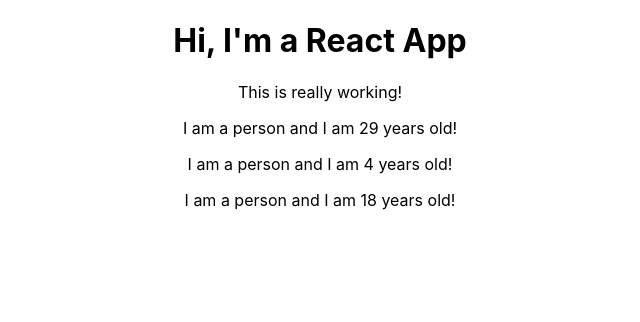
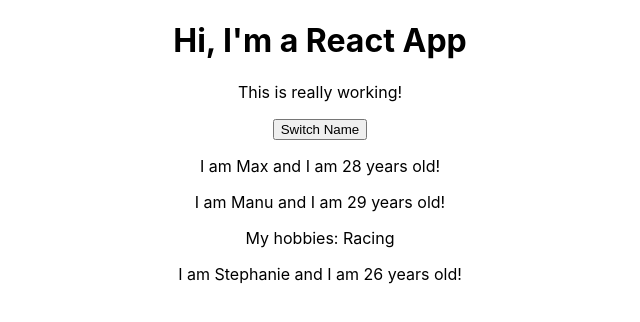
Before and after one commit to Helena-p/academind-react, a React (Create React App) app: page / in a window 1280 px wide. Shown: the top 322 px of the page, without its empty margins (320-960 px from the left). Built offline with nearby package versions, Linux system fonts and the light colour scheme.

Commit message:
Add state to class App to dynamically set name and age properties

```diff
--- a/src/App.js
+++ b/src/App.js
@@ -1,17 +1,38 @@
-import React from "react";
+import React, { Component } from "react";
 import "./App.css";
 import Person from "./Person/Person";
 
-function App() {
+class App extends Component {
+    state = {
+        persons: [
+            { name: "Max", age: 28 },
+            { name: "Manu", age: 29 },
+            { name: "Stephanie", age: 26 },
+        ],
+    };
+    render() {
         return (
             <div className="App">
                 <h1>Hi, I'm a React App</h1>
                 <p>This is really working!</p>
-            <Person />
-            <Person />
-            <Person />
+                <button>Switch Name</button>
+                <Person
+                    name={this.state.persons[0].name} // this refers to the class App
+                    age={this.state.persons[0].age}
+                />
+                <Person
+                    name={this.state.persons[1].name}
+                    age={this.state.persons[1].age}
+                >
+                    My hobbies: Racing
+                </Person>
+                <Person
+                    name={this.state.persons[2].name}
+                    age={this.state.persons[2].age}
+                />
             </div>
         );
     }
+}
 
 export default App;
--- a/src/Person/Person.js
+++ b/src/Person/Person.js
@@ -1,10 +1,14 @@
 import React from "react";
 
-const person = () => {
+const person = (props) => {
     return (
-        <p>
-            I am a person and I am {Math.floor(Math.random() * 30)} years old!
-        </p>
+        <div>
+            <p>
+                I am {props.name} and I am {props.age} years old!
+            </p>
+            <p>{props.children}</p>
+        </div>
+        // to access anything between the JSX tags in the APP.js file, use the props.children attribute. Children is a reserved word
     );
 };
 
```
Lines whose indentation alone changed are shown as unchanged.
